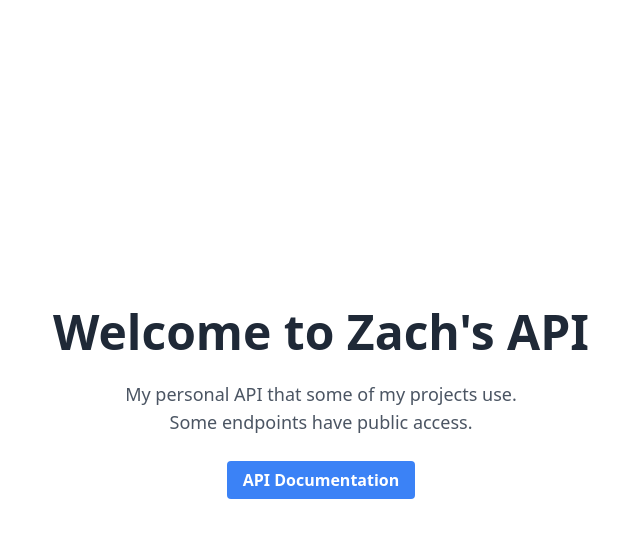
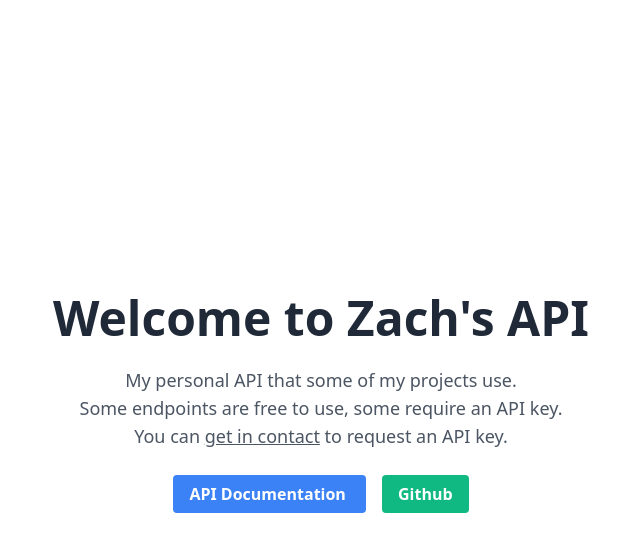
Before and after one commit to zachlagden/api.zachlagden.uk, a Flask app: page / in a window 1280 px wide. Shown: the top 552 px of the page, without its empty margins (319-959 px from the left). Run offline with Flask 3, Linux system fonts and the light colour scheme; parts of the project's set-up code (start-up, migrations or seed data) failed here and were passed over.

Commit message:
add contant info to index.html

```diff
--- a/templates/index.html
+++ b/templates/index.html
@@ -22,8 +22,10 @@
         Welcome to Zach's API
       </h1>
       <p class="text-lg text-gray-600 mb-8">
-        My personal API that some of my projects use.<br />Some endpoints have
-        public access.
+        My personal API that some of my projects use.<br />Some endpoints are
+        free to use, some require an API key. <br />You can
+        <a href="mailto:zach@zachlagden.uk"><u>get in contact</u></a> to request
+        an API key.
       </p>
       <div class="space-x-4">
         <a
@@ -32,6 +34,13 @@
         >
           API Documentation
         </a>
+        <a
+          href="https://github.com/zachlagden/api.zachlagden.uk"
+          class="bg-green-500 hover:bg-green-700 text-white font-bold py-2 px-4 rounded"
+          target="_blank"
+        >
+          Github
+        </a>
       </div>
     </div>
   </body>
```
